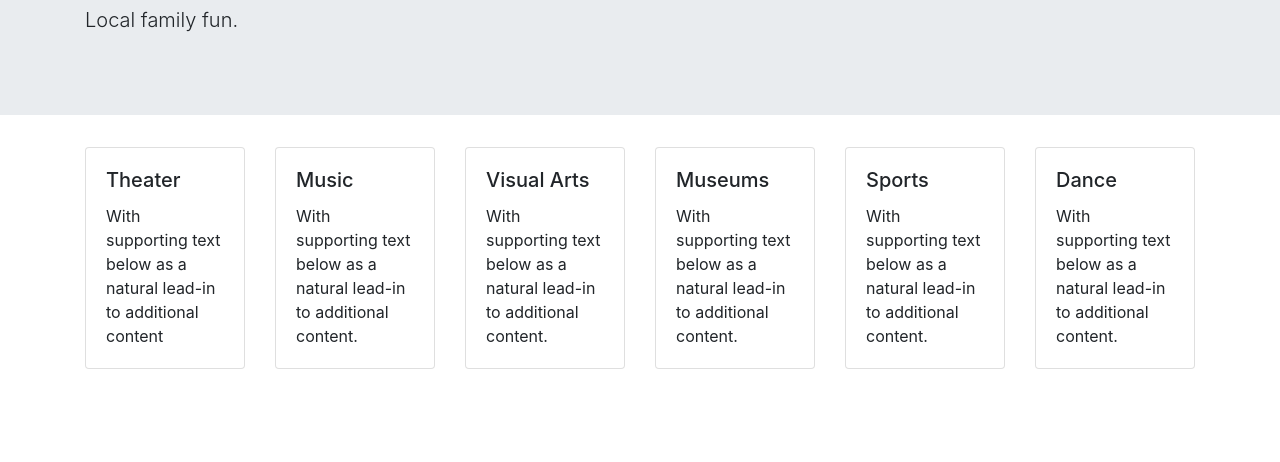
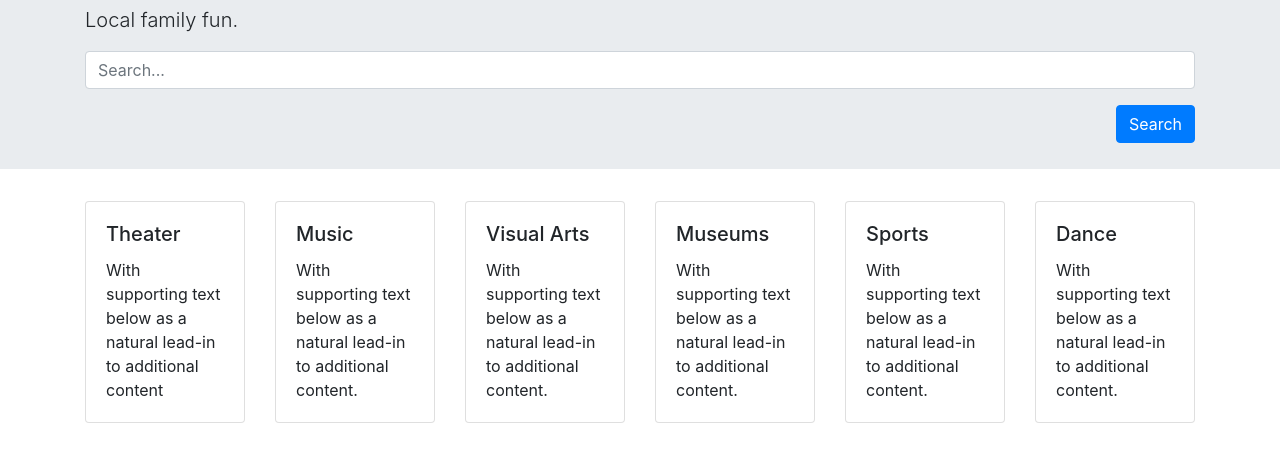
Before and after one commit to cgottshalkjr/Project1, a plain HTML site: page index.html in a window 1280 px wide. Shown: the part 134-596 px from the top of the page. Drawn offline with nearby package versions, Linux system fonts and the light colour scheme.

Commit message:
added search bar and button to jumbotron

```diff
--- a/assets/css/style.css
+++ b/assets/css/style.css
@@ -33,3 +33,7 @@
 hr {
     border: 1px dashed black;
 }
+
+#searchBtn{
+    float: right;
+}
--- a/index.html
+++ b/index.html
@@ -29,10 +29,22 @@
       <p class="lead">
         Local family fun.
       </p>
+      <div>
+        <form>
+          <div class="form-group">
+            <input type="text" class="form-control" id="searchInput" placeholder="Search...">
+          </div>
+          <button id="searchBtn" type="submit" class="btn btn-primary">Search</button>
+        </form>
+      </div>
     </div>
   </div>
+
   <div class="container">
-
+    <!-- Search Results -->
+    <div id="search-results">
+      <!-- search results go here -->
+    </div>
 
     <!-- Quick Link Cards -->
     <div class="row">
```
